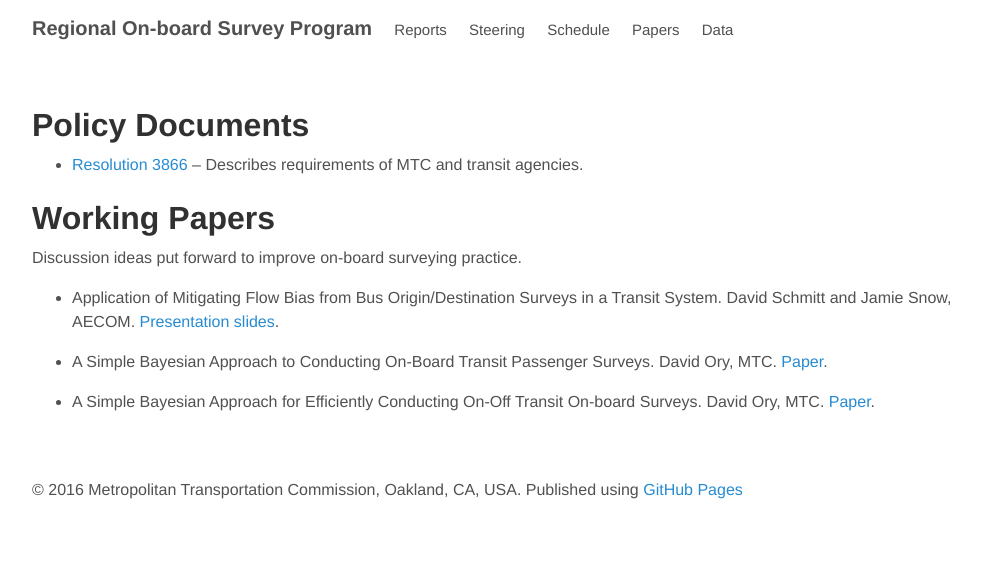
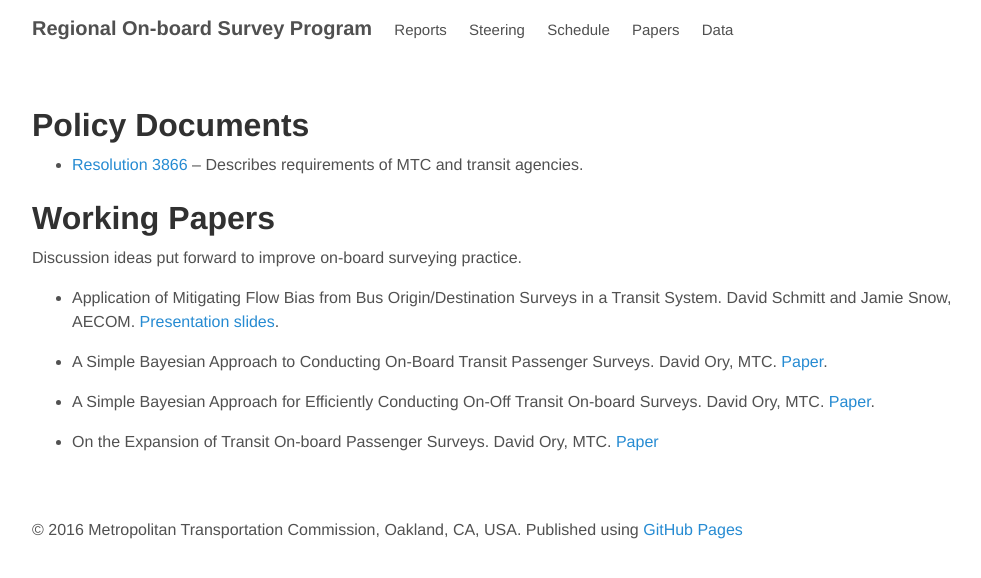
Before and after one commit to BayAreaMetro/transit-passenger-surveys, a Jekyll site: the page built from papers.md, in a window 1280 px wide. Shown: the top 578 px of the page, without its empty margins (144-1125 px from the left). Built offline with Jekyll 4.4.1, drawn with Linux system fonts in a browser that asks for light colours; nearby versions of some CDN libraries; library files that are not in the unit come from our copies.

Commit message:
added expansion paper

```diff
--- a/papers.md
+++ b/papers.md
@@ -16,3 +16,5 @@ Discussion ideas put forward to improve on-board surveying practice.
 *	A Simple Bayesian Approach to Conducting On-Board Transit Passenger Surveys.  David Ory, MTC.  [Paper](https://mtcdrive.box.com/bayesian-onboard).
 
 *	A Simple Bayesian Approach for Efficiently Conducting On-Off Transit On-board Surveys.  David Ory, MTC.  [Paper](https://mtcdrive.box.com/bayesian-onoff).
+
+*	On the Expansion of Transit On-board Passenger Surveys.  David Ory, MTC.  [Paper](https://mtcdrive.box.com/multi-criteria-expansion)
```
